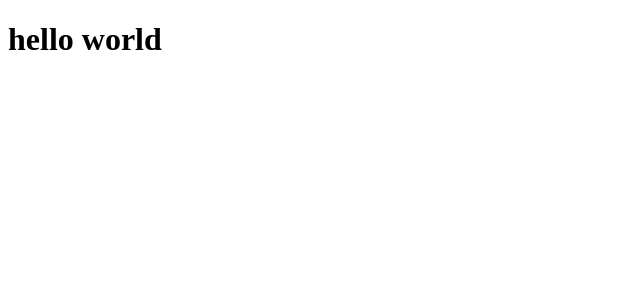
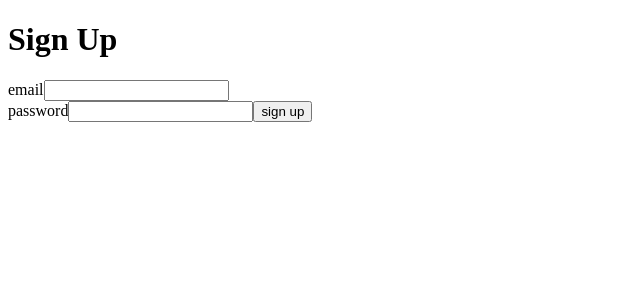
Before and after one commit to Jecor27/todo-fullstack-Auth, a React (Vite) app in the folder frontend/: page / in a window 1280 px wide. Shown: the top 300 px of the page, without its empty margins (0-640 px from the left). Built offline with nearby package versions, Linux system fonts and the light colour scheme.

Commit message:
creating signup form

```diff
--- a/frontend/src/App.jsx
+++ b/frontend/src/App.jsx
@@ -1,9 +1,11 @@
 import React from 'react';
+import SignUp from './SignUp';
 
 const App = () => {
     return (
         <div>
-            <h1>hello world</h1>
+            {/* <h1>hello world</h1> */}
+            <SignUp/>
         </div>
     );
 }
--- /dev/null
+++ b/frontend/src/SignUp.jsx
@@ -0,0 +1,32 @@
+import React,{useState} from 'react';
+
+const SignUp = () => {
+    const [email,setEmail] = useState('')
+    const [password,setPassword] = useState('')
+
+    const handleSubmit = (e)=>{
+        e.preventDefault()
+        console.log(email,password)
+    }
+    return (
+        <div>
+            <h1>Sign Up</h1>
+
+          <form onSubmit={handleSubmit}>
+
+            <label htmlFor="">
+                email
+                <input type="email" required name="" id="" onChange={(e)=>setEmail(e.target.value)}/>
+            </label>
+<br/>
+            <label htmlFor="">
+                password
+                <input type="text" name="" id="" onChange={(e)=>setPassword(e.target.value)}/>
+            </label>
+            <button >sign up</button>
+          </form>
+        </div>
+    );
+}
+
+export default SignUp;
```
